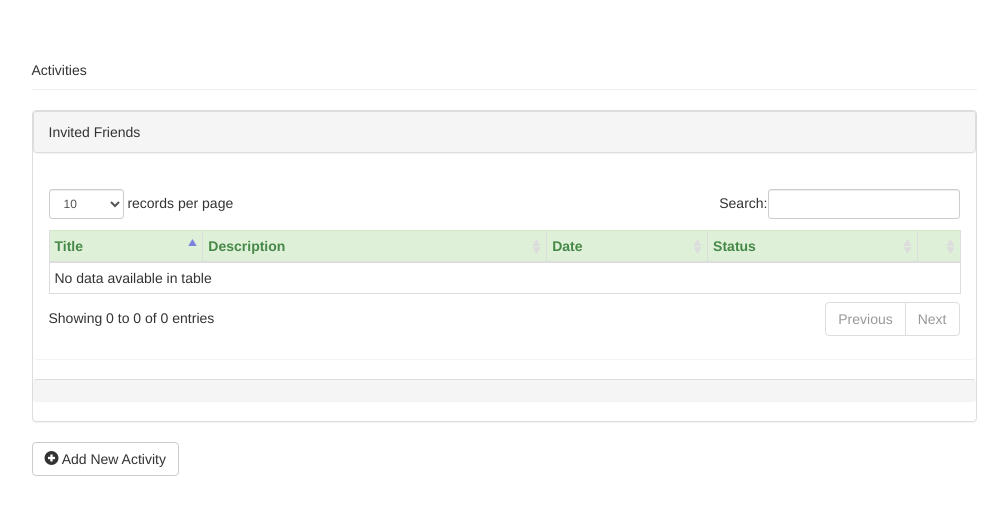
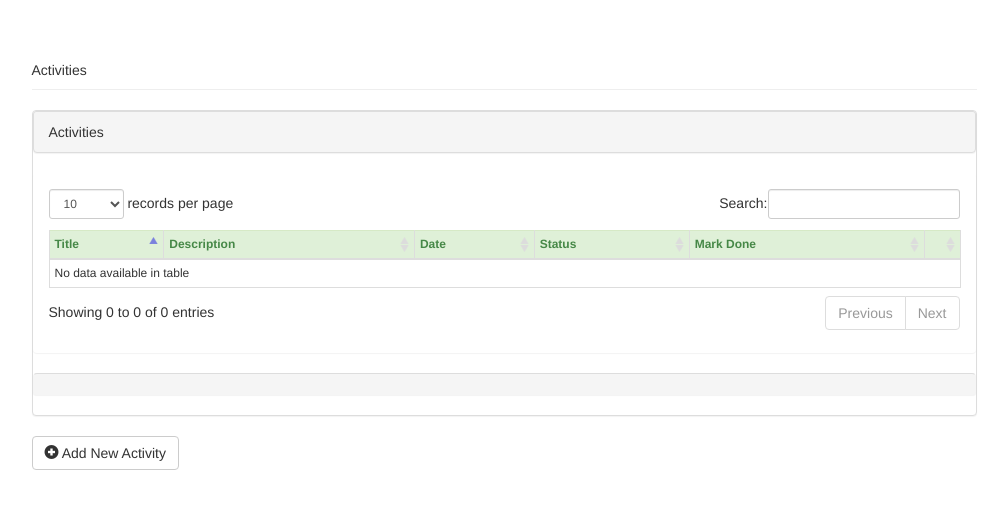
Before and after one commit to jmnyarega/buckect_list, a Flask app: page /activity_list in a window 1280 px wide. Shown: the part 51-566 px from the top of the page, without its empty margins (136-1144 px from the left). Run offline with Flask 2, Linux system fonts and the light colour scheme; some libraries are stand-ins or nearby versions.

Commit message:
Template Frameworks

```diff
--- a/templates/activities.html
+++ b/templates/activities.html
@@ -9,16 +9,17 @@
                         <header class="page-header">Activities</header>
                         <div class="panel panel-default">
                             <div class="panel panel-heading">
-                                Invited Friends
+                                Activities
                             </div>
                             <div class="panel panel-body">
 
-                            <table class="table table-condensed  table-responsive table-bordered" id="demo">
+                            <table class="table table-condensed  table-responsive table-bordered" id="demo" style="font-size: 12px;">
                                 <thead class="alert alert-success">
                                         <th>Title</th>
                                         <th>Description</th>
                                         <th>Date</th>
                                         <th>Status</th>
+                                        <th>Mark Done</th>
                                         <th></th>
                                 </thead>
 
@@ -41,6 +42,17 @@
                                             {{ values[2] }} <i style="color: red;" class="glyphicon glyphicon-remove-circle"></i>
                                             {% endif %}
                                         </td>
+
+                                        <td>
+                                            {% if values[2] != 'done' %}
+                                          <a href="{{ url_for('mark_done', title=keys) }}" class="btn btn-default btn btn-sm"> Done</a>
+                                            {% endif %}
+
+                                            {% if values[2] == 'done'   %}
+                                          <a href="{{ url_for('mark_set_pending', title=keys) }}" class="btn btn-default btn btn-sm"> Pending</a>
+                                            {% endif %}
+                                        </td>
+
                                         <td>
                                             <a href="{{ url_for('get_invited_friends',title=keys) }}" class="btn btn-default btn-sm">Invited </a>
                                             <a href="{{ url_for('delete_activity', title=keys) }}" class="btn btn-default btn-sm" onclick="return confirm('Are you sure your want to delete this?')">Delete</a>
--- a/templates/invited.html
+++ b/templates/invited.html
@@ -9,7 +9,7 @@
                         <header class="page-header">Invited Friends</header>
                     <div class="panel panel-default">
                             <div class="panel panel-heading">
-                                Invited Friends
+                                <h4>{{ title }}</h4>
                             </div>
                             <div class="panel panel-body">
 
--- a/templates/new_activity.html
+++ b/templates/new_activity.html
@@ -9,7 +9,7 @@
                         <header class="page-header">New Activity</header>
                     <div class="panel panel-default">
                             <div class="panel panel-heading">
-                                Invited Friends
+                                New Activity
                             </div>
                             <div class="panel panel-body">
                                 <form action="{{ url_for('new_activity') }}"  method="POST">
```
